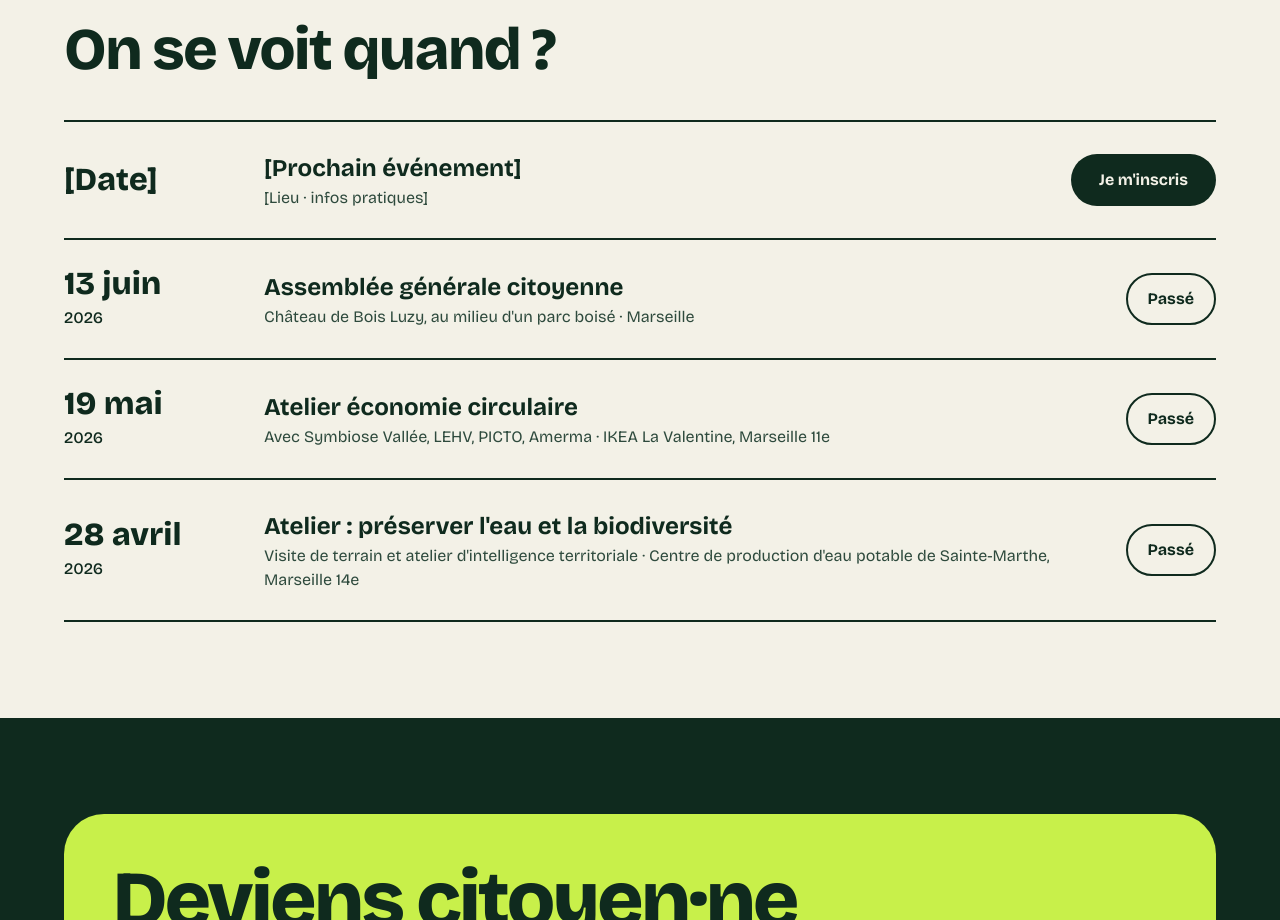
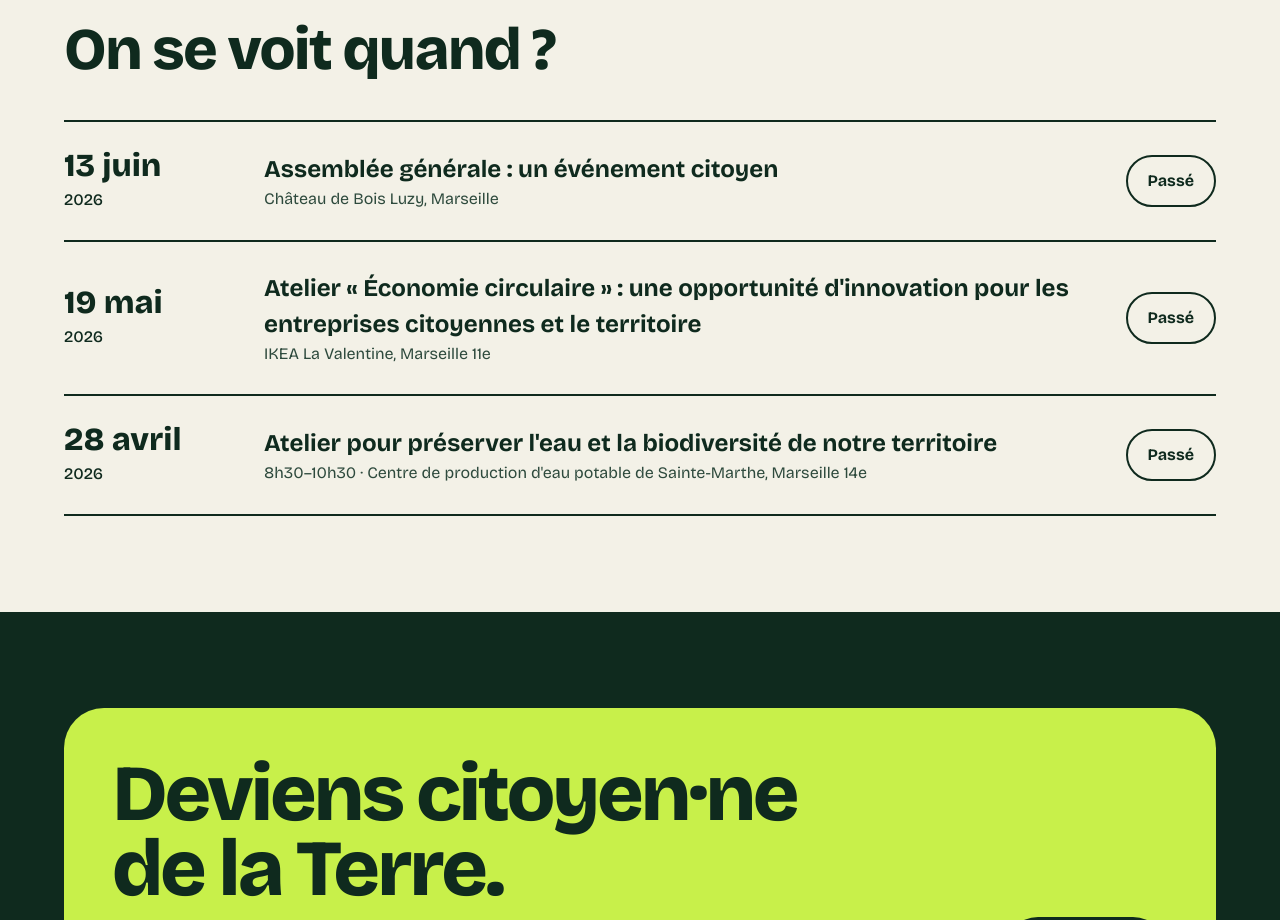
Before and after one commit to Ana-Ju/RSE, a plain HTML site: page index.html in a window 1280 px wide. Shown: the part 3189-4109 px from the top of the page. Drawn offline with nearby package versions, Linux system fonts and the light colour scheme.

Commit message:
CMS MVP : événements gérés depuis data/evenements.json et Pages CMS
Co-Authored-By: Claude Opus 5.5 <noreply@anthropic.com>
Claude-Session: https://claude.ai/code/session_01FCniGByP2MSJYQ4HhGVb23

```diff
--- a/actus.html
+++ b/actus.html
@@ -360,5 +360,6 @@
 
     <div class="toast" id="toast" role="status" aria-live="polite"></div>
     <script src="assets/js/main.js" defer></script>
+    <script src="assets/js/evenements.js" defer></script>
   </body>
 </html>
--- /dev/null
+++ b/assets/js/evenements.js
@@ -0,0 +1,82 @@
+/* =========================================================
+   Événements gérés depuis le CMS (data/evenements.json).
+   - Page Actualités : cartes des événements de l'année.
+   - Accueil : agenda, avec la mention « Passé » calculée
+     automatiquement d'après la date.
+   Si le fichier ne peut pas être lu (site ouvert en double-clic,
+   hors ligne…), le contenu écrit dans le HTML reste affiché.
+   ========================================================= */
+(function () {
+  "use strict";
+
+  var cartes = document.getElementById("evenements");
+  var agenda = document.getElementById("agenda");
+  if (!cartes && !agenda) return;
+
+  var MOIS = ["janv.", "févr.", "mars", "avril", "mai", "juin", "juil.",
+              "août", "sept.", "oct.", "nov.", "déc."];
+
+  // Le texte saisi dans le CMS est toujours échappé avant affichage.
+  function esc(t) {
+    return String(t == null ? "" : t)
+      .replace(/&/g, "&amp;").replace(/</g, "&lt;").replace(/>/g, "&gt;")
+      .replace(/"/g, "&quot;").replace(/'/g, "&#39;");
+  }
+  function lienSur(u) {
+    return /^https?:\/\//i.test(u || "") ? u : "";
+  }
+  function lireDate(s) {
+    var m = /^(\d{4})-(\d{2})-(\d{2})/.exec(s || "");
+    return m ? new Date(+m[1], +m[2] - 1, +m[3]) : null;
+  }
+  function jourMois(d) {
+    return d.getDate() + (d.getDate() === 1 ? "er" : "") + " " + MOIS[d.getMonth()];
+  }
+
+  fetch("data/evenements.json", { cache: "no-cache" })
+    .then(function (r) { if (!r.ok) throw new Error(r.status); return r.json(); })
+    .then(function (liste) {
+      var aujourdHui = new Date(); aujourdHui.setHours(0, 0, 0, 0);
+      var evts = (liste || [])
+        .map(function (e) { e._d = lireDate(e.date); return e; })
+        .filter(function (e) { return e._d && e.titre; })
+        .sort(function (a, b) { return b._d - a._d; });
+
+      if (cartes) {
+        cartes.innerHTML = evts.map(function (e, i) {
+          var infos = [e._d.getFullYear(), e.horaires, e.lieu].filter(Boolean).map(esc).join(" · ");
+          var lien = lienSur(e.lien_inscription);
+          return '<article class="ev ' + (i === 0 ? "c-lime" : "c-cream") + ' flex col">' +
+            '<div class="d">' + jourMois(e._d) + "</div>" +
+            '<div class="s">' + infos + "</div>" +
+            "<h3>" + esc(e.titre) + "</h3>" +
+            (e.resume ? '<p class="txt">' + esc(e.resume) + "</p>" : "") +
+            (e.partenaires ? '<p class="txt fs-15">' + esc(e.partenaires) + "</p>" : "") +
+            '<div class="grow"></div>' +
+            (lien ? '<a class="btn btn-dark mt24 self-start" href="' + esc(lien) +
+                    '" target="_blank" rel="noopener">Je m\'inscris</a>' : "") +
+            "</article>";
+        }).join("");
+      }
+
+      if (agenda) {
+        var aVenir = evts.filter(function (e) { return e._d >= aujourdHui; }).reverse();
+        var passes = evts.filter(function (e) { return e._d < aujourdHui; });
+        agenda.innerHTML = aVenir.concat(passes).map(function (e) {
+          var passe = e._d < aujourdHui;
+          var lien = lienSur(e.lien_inscription);
+          var action = passe
+            ? '<span class="btn btn-ol-dark h-52 cursor-default">Passé</span>'
+            : (lien ? '<a class="btn btn-md btn-dark h-52" href="' + esc(lien) +
+                      '" target="_blank" rel="noopener">Je m\'inscris</a>'
+                    : '<span class="btn btn-ol-dark h-52 cursor-default">À venir</span>');
+          return '<div class="agenda-row">' +
+            '<div><div class="d">' + jourMois(e._d) + '</div><div class="y">' + e._d.getFullYear() + "</div></div>" +
+            '<div><div class="t">' + esc(e.titre) + '</div><div class="m">' +
+              [e.horaires, e.lieu].filter(Boolean).map(esc).join(" · ") + "</div></div>" +
+            action + "</div>";
+        }).join("");
+      }
+    })
+    .catch(function () { /* on garde le contenu statique */ });
+})();
--- /dev/null
+++ b/data/evenements.json
@@ -0,0 +1,29 @@
+[
+  {
+    "titre": "Assemblée générale : un événement citoyen",
+    "date": "2026-06-13",
+    "horaires": "",
+    "lieu": "Château de Bois Luzy, Marseille",
+    "resume": "Au Château de Bois Luzy, entouré d'un parc boisé. Pas dispo ? Pensez à donner procuration.",
+    "partenaires": "",
+    "lien_inscription": ""
+  },
+  {
+    "titre": "Atelier « Économie circulaire » : une opportunité d'innovation pour les entreprises citoyennes et le territoire",
+    "date": "2026-05-19",
+    "horaires": "",
+    "lieu": "IKEA La Valentine, Marseille 11e",
+    "resume": "Avec l'écosystème Symbiose Vallée, LEHV, PICTO et Amerma.",
+    "partenaires": "",
+    "lien_inscription": "https://www.helloasso.com/"
+  },
+  {
+    "titre": "Atelier pour préserver l'eau et la biodiversité de notre territoire",
+    "date": "2026-04-28",
+    "horaires": "8h30–10h30",
+    "lieu": "Centre de production d'eau potable de Sainte-Marthe, Marseille 14e",
+    "resume": "Visite de terrain puis atelier d'intelligence territoriale vers une feuille de route : économies d'eau, réutilisation des eaux usées traitées (REUT), solutions circulaires, renaturation, solutions fondées sur la nature.",
+    "partenaires": "LEHV, SEM, EPAGE HUCA, Garcia Ingénierie, Pôle ALPHA, APAGE. Gratuit, inscription obligatoire.",
+    "lien_inscription": ""
+  }
+]
--- a/index.html
+++ b/index.html
@@ -191,7 +191,7 @@
         <div class="wrap">
           <div class="eyebrow">Agenda</div>
           <h2 class="h2 mt24">On se voit quand ?</h2>
-          <div class="mt40">
+          <div class="mt40" id="agenda">
             <div class="agenda-row">
               <div><div class="d">[Date]</div></div>
               <div>
@@ -295,5 +295,6 @@
 
     <div class="toast" id="toast" role="status" aria-live="polite"></div>
     <script src="assets/js/main.js" defer></script>
+    <script src="assets/js/evenements.js" defer></script>
   </body>
 </html>
```
Also changed, not shown: 2 other files.
